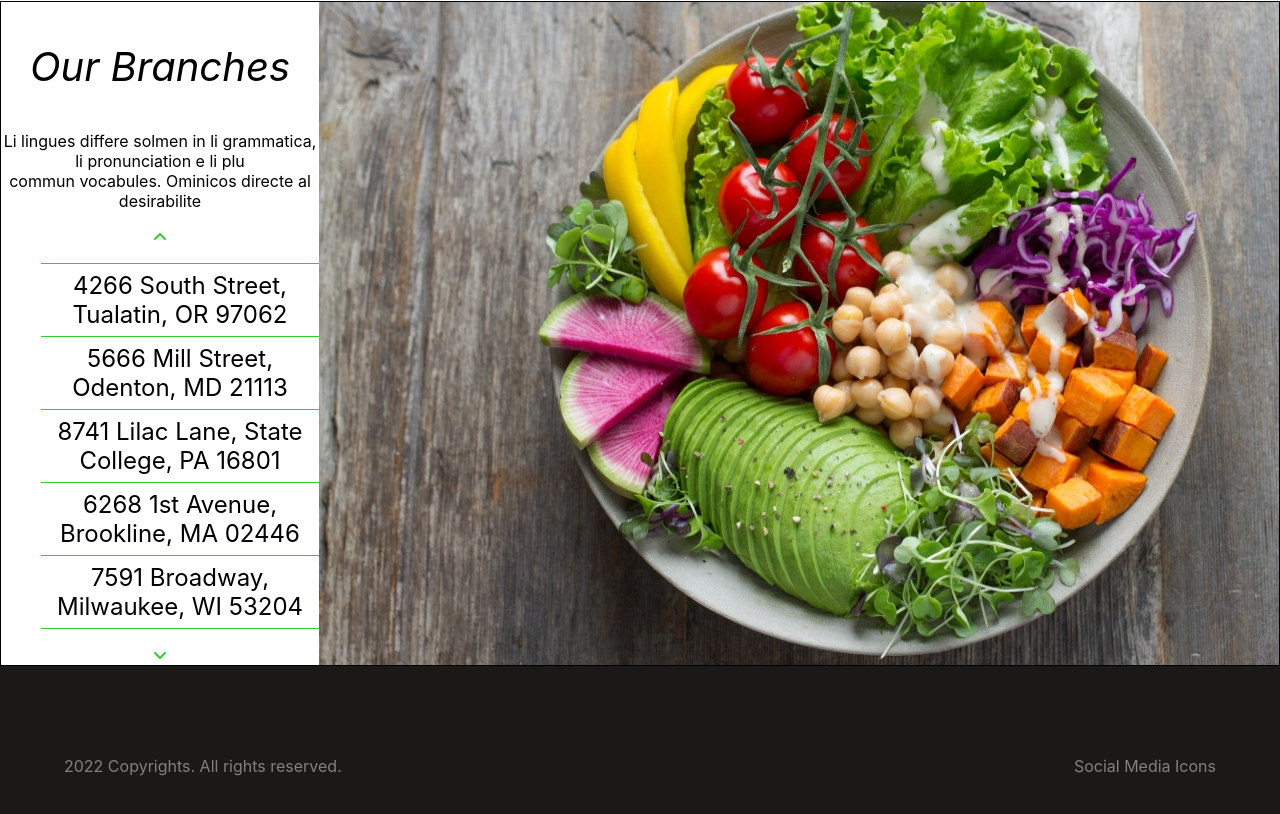
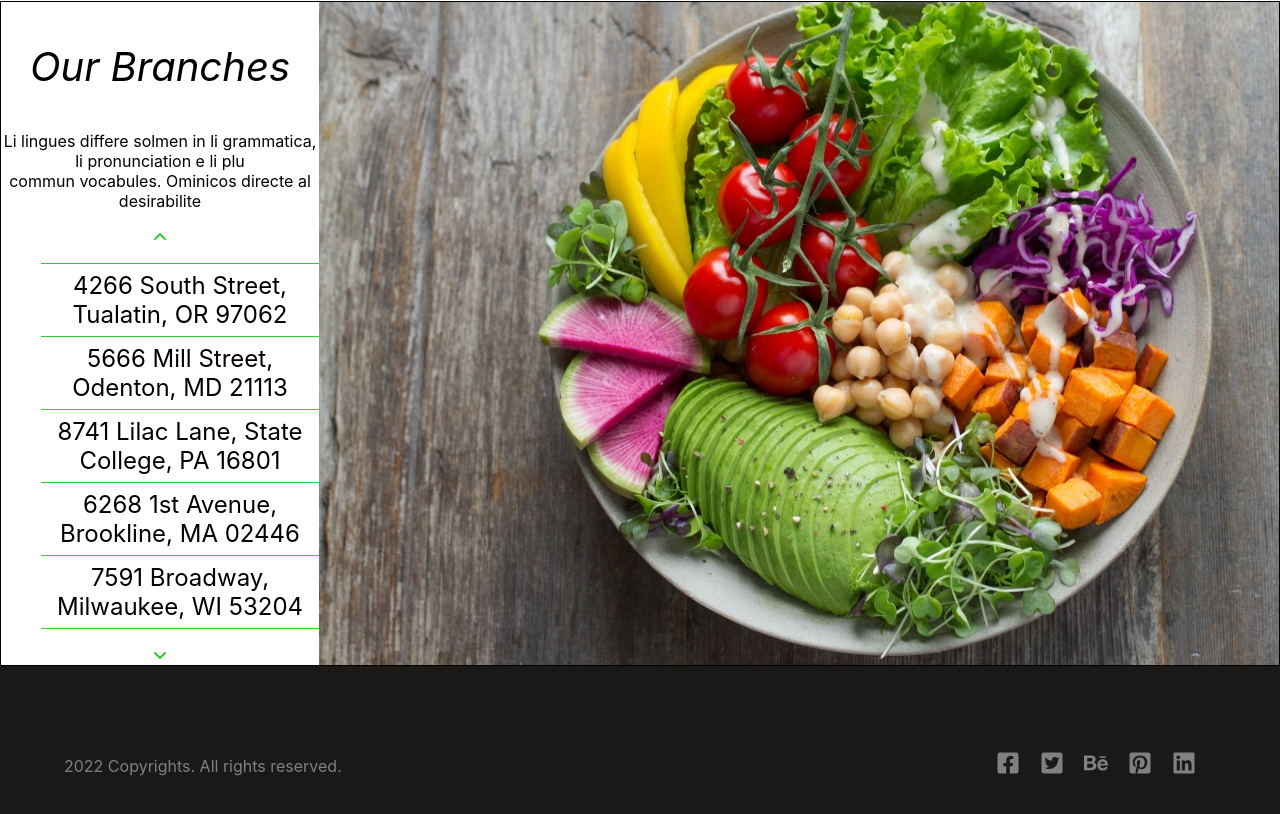
Before and after one commit to tony-shifflett/ga-restaurant, a React (Create React App) app: page / in a window 1280 px wide. Shown: the part 4298-5112 px from the top of the page. Built offline with nearby package versions, Linux system fonts and the light colour scheme.

Commit message:
added react icons, used social media icons in Footer, modified Footer styling

```diff
--- a/package.json
+++ b/package.json
@@ -11,6 +11,7 @@
     "@testing-library/user-event": "^13.5.0",
     "react": "^17.0.2",
     "react-dom": "^17.0.2",
+    "react-icons": "^4.3.1",
     "react-router-dom": "^6.2.2",
     "react-scripts": "5.0.0",
     "web-vitals": "^2.1.4"
--- a/src/pages/Footer.js
+++ b/src/pages/Footer.js
@@ -1,8 +1,7 @@
 import React from 'react'
 import '../styles/Footer.css'
 import { FontAwesomeIcon } from '@fortawesome/react-fontawesome'
-import { FaFacebookSqu } from '@fortawesome/free-solid-svg-icons'
-
+import {FaFacebookSquare, FaTwitterSquare, FaBehance, FaPinterestSquare, FaLinkedin} from 'react-icons/fa'
 const Footer = () => {
   return (
     <footer id='footer'>
@@ -10,8 +9,11 @@ const Footer = () => {
           2022 Copyrights. All rights reserved.
         </div>
         <div id='social-media'>
-          {/* placeholder text */}
-          Social Media Icons
+          <FaFacebookSquare/>
+          <FaTwitterSquare/>
+          <FaBehance/>
+          <FaPinterestSquare/>
+          <FaLinkedin/>
         </div>
     </footer>
   )
--- a/src/styles/Footer.css
+++ b/src/styles/Footer.css
@@ -19,6 +19,11 @@
     padding-left: 5%;
 }
 
-#social-media {
+#social-media{
     padding-right: 5%;
+    font-size: 1.5em;
 }
+
+#social-media *{
+    padding-right: 20px;
+}
```
Also changed, not shown: 1 other file (tests, documents, lock files or other folders).
